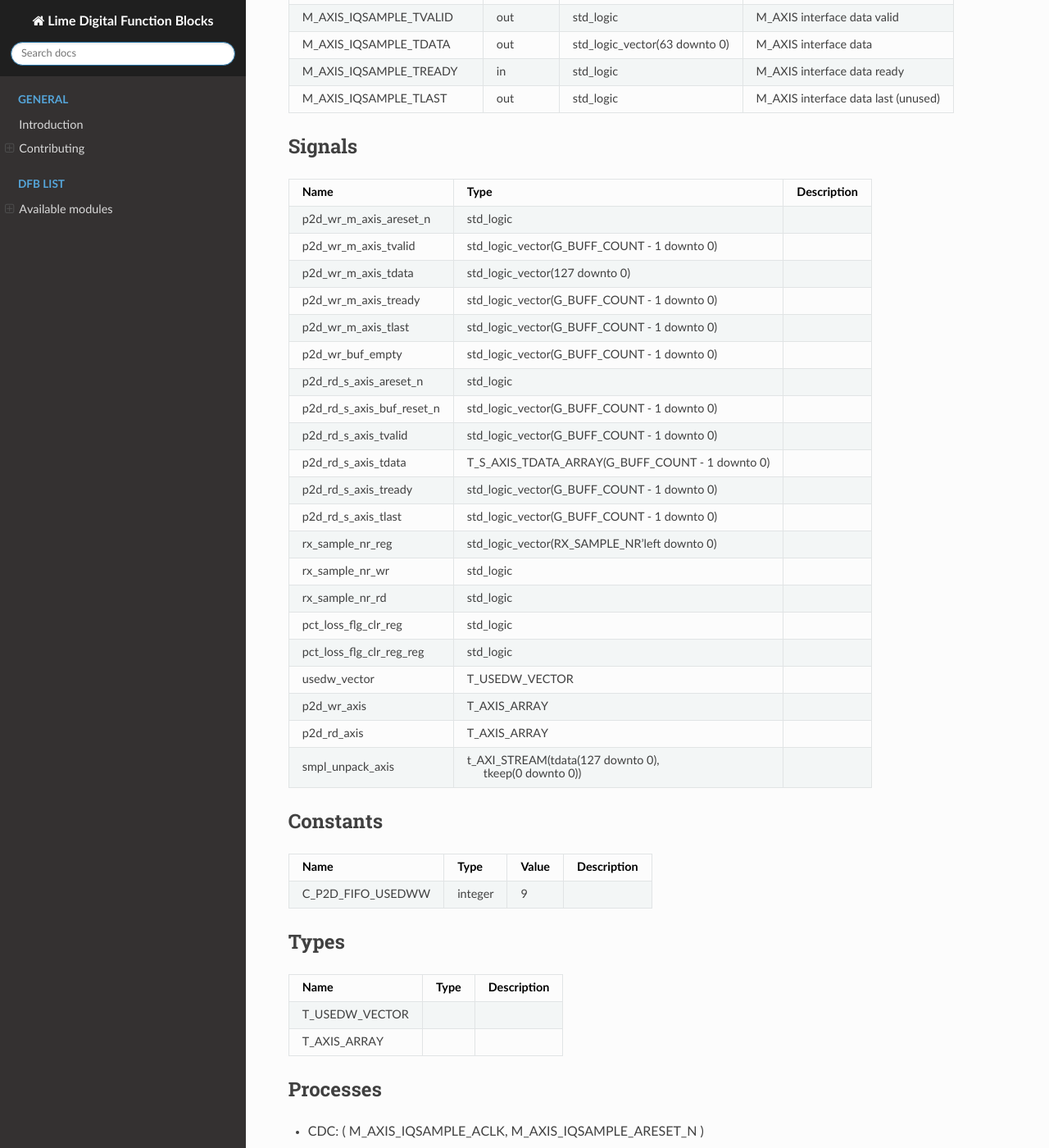
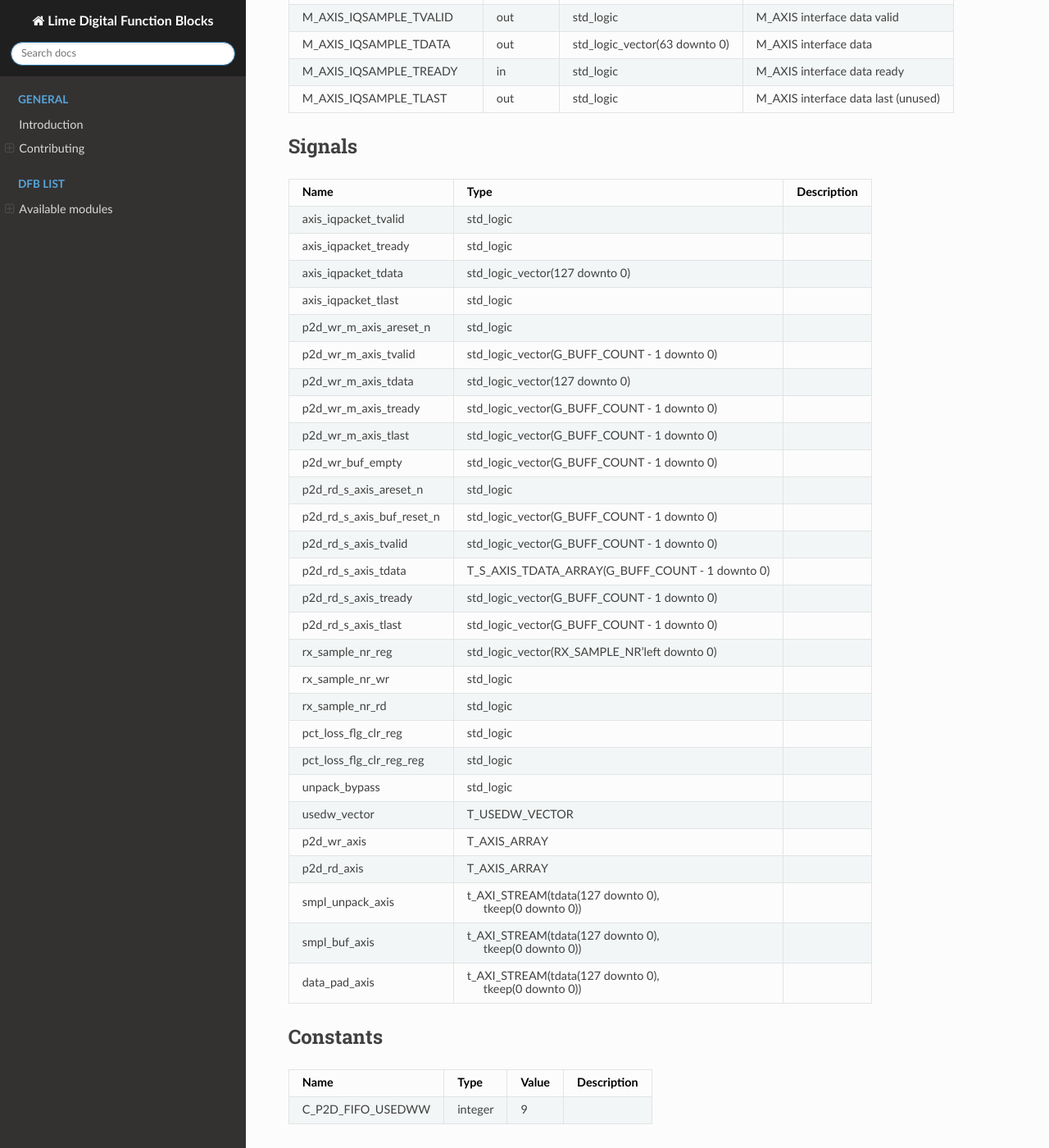
Before and after one commit to myriadrf/LimeDFB, a Sphinx documentation site: the page built from docs/docs/tx_path_top/tx_path_top.md, in a window 1280 px wide and 1400 px high, scrolled down 2640 px. Shown: the whole window at 82% size. Built offline with Sphinx 7.4.7 and the Read the Docs theme 2.0.0, drawn with Linux system fonts in a browser that asks for light colours; some of the changed text lies outside the part shown.

Commit message:
Updated tx path documentation

```diff
--- a/docs/docs/tx_path_top/tx_path_top.md
+++ b/docs/docs/tx_path_top/tx_path_top.md
@@ -82,6 +82,10 @@ Functionality:
 
 | Name                      | Type                                                                                     | Description |
 | ------------------------- | ---------------------------------------------------------------------------------------- | ----------- |
+| axis_iqpacket_tvalid      | std_logic                                                                                |             |
+| axis_iqpacket_tready      | std_logic                                                                                |             |
+| axis_iqpacket_tdata       | std_logic_vector(127 downto 0)                                                           |             |
+| axis_iqpacket_tlast       | std_logic                                                                                |             |
 | p2d_wr_m_axis_areset_n    | std_logic                                                                                |             |
 | p2d_wr_m_axis_tvalid      | std_logic_vector(G_BUFF_COUNT - 1 downto 0)                                              |             |
 | p2d_wr_m_axis_tdata       | std_logic_vector(127 downto 0)                                                           |             |
@@ -99,10 +103,13 @@ Functionality:
 | rx_sample_nr_rd           | std_logic                                                                                |             |
 | pct_loss_flg_clr_reg      | std_logic                                                                                |             |
 | pct_loss_flg_clr_reg_reg  | std_logic                                                                                |             |
+| unpack_bypass             | std_logic                                                                                |             |
 | usedw_vector              | T_USEDW_VECTOR                                                                           |             |
 | p2d_wr_axis               | T_AXIS_ARRAY                                                                             |             |
 | p2d_rd_axis               | T_AXIS_ARRAY                                                                             |             |
 | smpl_unpack_axis          | t_AXI_STREAM(tdata(127 downto 0),<br><span style="padding-left:20px"> tkeep(0 downto 0)) |             |
+| smpl_buf_axis             | t_AXI_STREAM(tdata(127 downto 0),<br><span style="padding-left:20px"> tkeep(0 downto 0)) |             |
+| data_pad_axis             | t_AXI_STREAM(tdata(127 downto 0),<br><span style="padding-left:20px"> tkeep(0 downto 0)) |             |
 
 ## Constants
 
@@ -123,6 +130,9 @@ Functionality:
 ## Instantiations
 
 - rx_sample_nr_cdc: work.fifo_axis_wrap
+- axis_dwidth_converter_64_to_128_inst: axis_dwidth_converter_64_to_128
 - inst0_pct2data_buf_wr: work.pct2data_buf_wr
 - inst2_pct2data_buf_rd: work.pct2data_buf_rd
+- inst3_0_unpack_128_to_48: work.sample_padder
+- inst3_1_mini_sample_buffer: work.fifo_axis_wrap
 - inst3_sample_unpack: work.sample_unpack
```
Also changed, not shown: other parts of docs/docs/tx_path_top/tx_path_top.md (+9 -9 lines), docs/docs/tx_path_top/top.svg, 1 other file.
